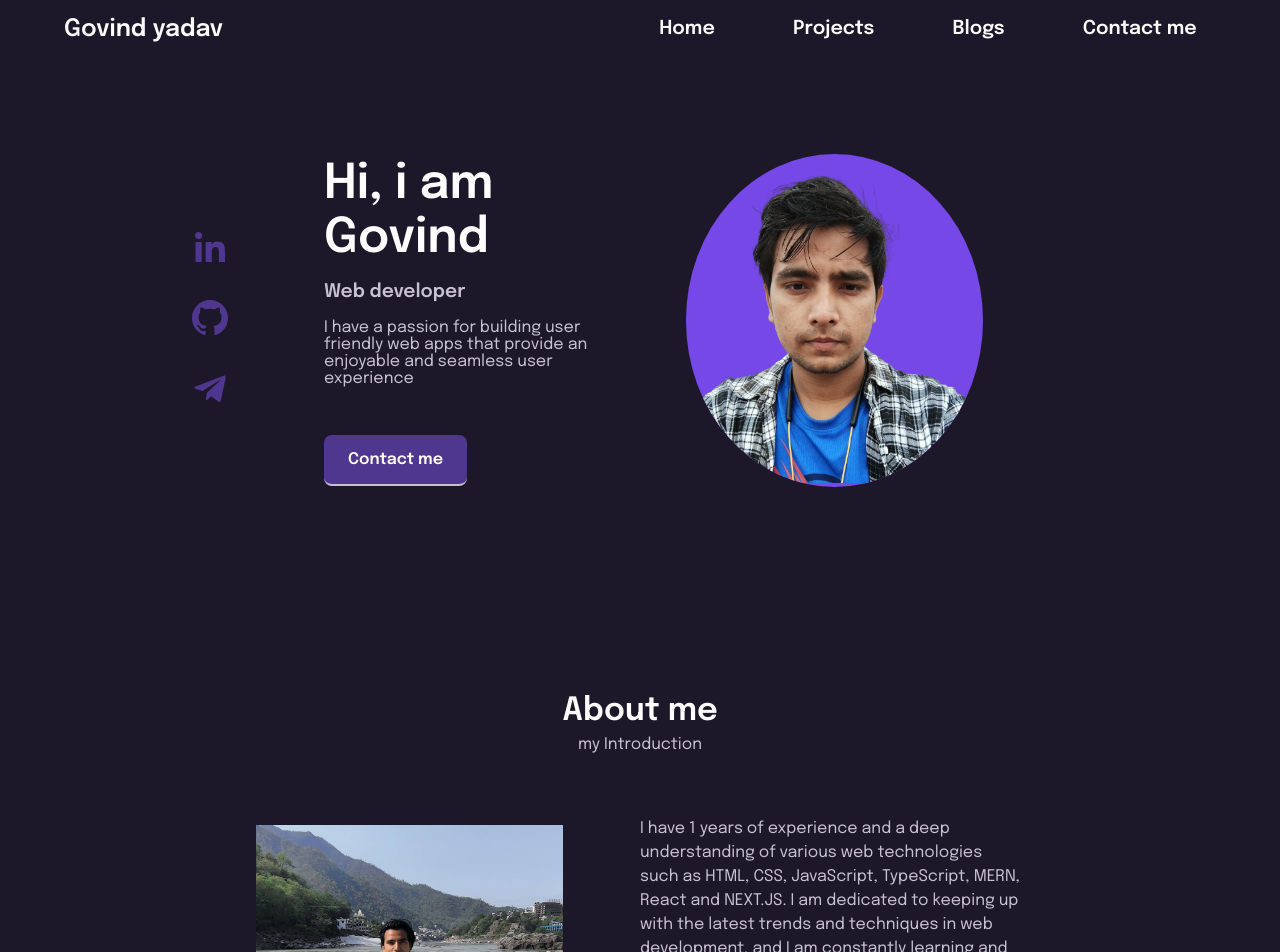
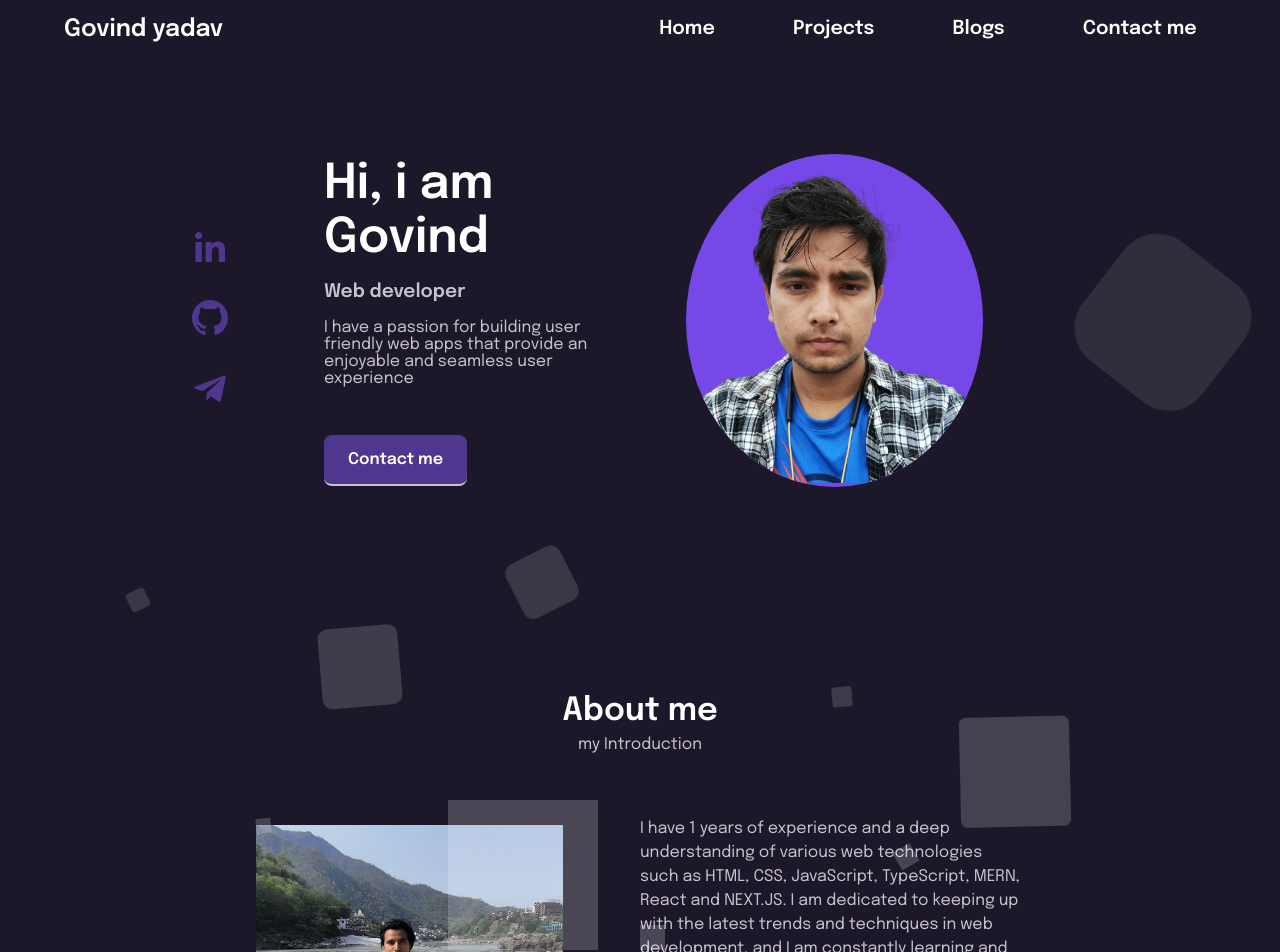
Before and after one commit to 9ovindyadav/9ovindyadav, a React (Vite) app: page / in a window 1280 px wide. Shown: the top 952 px of the page. Built offline with nearby package versions, Linux system fonts and the light colour scheme.

Commit message:
background animation

```diff
--- a/src/App.jsx
+++ b/src/App.jsx
@@ -7,6 +7,7 @@
 import { Blogs } from './Pages/Blogs'
 import { Contact } from './Pages/Contact'
 import { NotFound } from './Pages/NotFound'
+import { Animate } from './Pages/Animate'
 
 function App() {
 
@@ -20,6 +21,7 @@
             <Route path='/contact' element={<Contact />}/>
             <Route path='*' element={<NotFound />}/>
         </Routes>
+        <Animate/>
         <Footer />
    </BrowserRouter>
   )
--- /dev/null
+++ b/src/Pages/Animate.jsx
@@ -0,0 +1,20 @@
+import "../scss/animate.scss"
+export const Animate = () => {
+
+    return(
+        <div class="area" >
+            <ul class="circles">
+                    <li></li>
+                    <li></li>
+                    <li></li>
+                    <li></li>
+                    <li></li>
+                    <li></li>
+                    <li></li>
+                    <li></li>
+                    <li></li>
+                    <li></li>
+            </ul>
+        </div >
+    )
+}
--- /dev/null
+++ b/src/scss/animate.scss
@@ -0,0 +1,114 @@
+
+
+.circles{
+    width: 100%;
+    height: 100%;
+    overflow: hidden;
+    z-index: -1;
+}
+
+.circles li{
+    position: absolute;
+    display: block;
+    list-style: none;
+    width: 20px;
+    height: 20px;
+    background: rgba(255, 255, 255, 0.2);
+    animation: animate 25s linear infinite;
+    bottom: -150px;
+
+}
+
+.circles li:nth-child(1){
+    left: 25%;
+    width: 80px;
+    height: 80px;
+    animation-delay: 0s;
+}
+
+
+.circles li:nth-child(2){
+    left: 10%;
+    width: 20px;
+    height: 20px;
+    animation-delay: 2s;
+    animation-duration: 12s;
+}
+
+.circles li:nth-child(3){
+    left: 70%;
+    width: 20px;
+    height: 20px;
+    animation-delay: 4s;
+}
+
+.circles li:nth-child(4){
+    left: 40%;
+    width: 60px;
+    height: 60px;
+    animation-delay: 0s;
+    animation-duration: 18s;
+}
+
+.circles li:nth-child(5){
+    left: 65%;
+    width: 20px;
+    height: 20px;
+    animation-delay: 0s;
+}
+
+.circles li:nth-child(6){
+    left: 75%;
+    width: 110px;
+    height: 110px;
+    animation-delay: 3s;
+}
+
+.circles li:nth-child(7){
+    left: 35%;
+    width: 150px;
+    height: 150px;
+    animation-delay: 7s;
+}
+
+.circles li:nth-child(8){
+    left: 50%;
+    width: 25px;
+    height: 25px;
+    animation-delay: 15s;
+    animation-duration: 45s;
+}
+
+.circles li:nth-child(9){
+    left: 20%;
+    width: 15px;
+    height: 15px;
+    animation-delay: 2s;
+    animation-duration: 35s;
+}
+
+.circles li:nth-child(10){
+    left: 85%;
+    width: 150px;
+    height: 150px;
+    animation-delay: 0s;
+    animation-duration: 11s;
+}
+
+
+
+@keyframes animate {
+
+    0%{
+        transform: translateY(0) rotate(0deg);
+        opacity: 1;
+        border-radius: 0;
+    }
+
+    100%{
+        transform: translateY(-1000px) rotate(720deg);
+        opacity: 0;
+        border-radius: 50%;
+    }
+
+}
```
